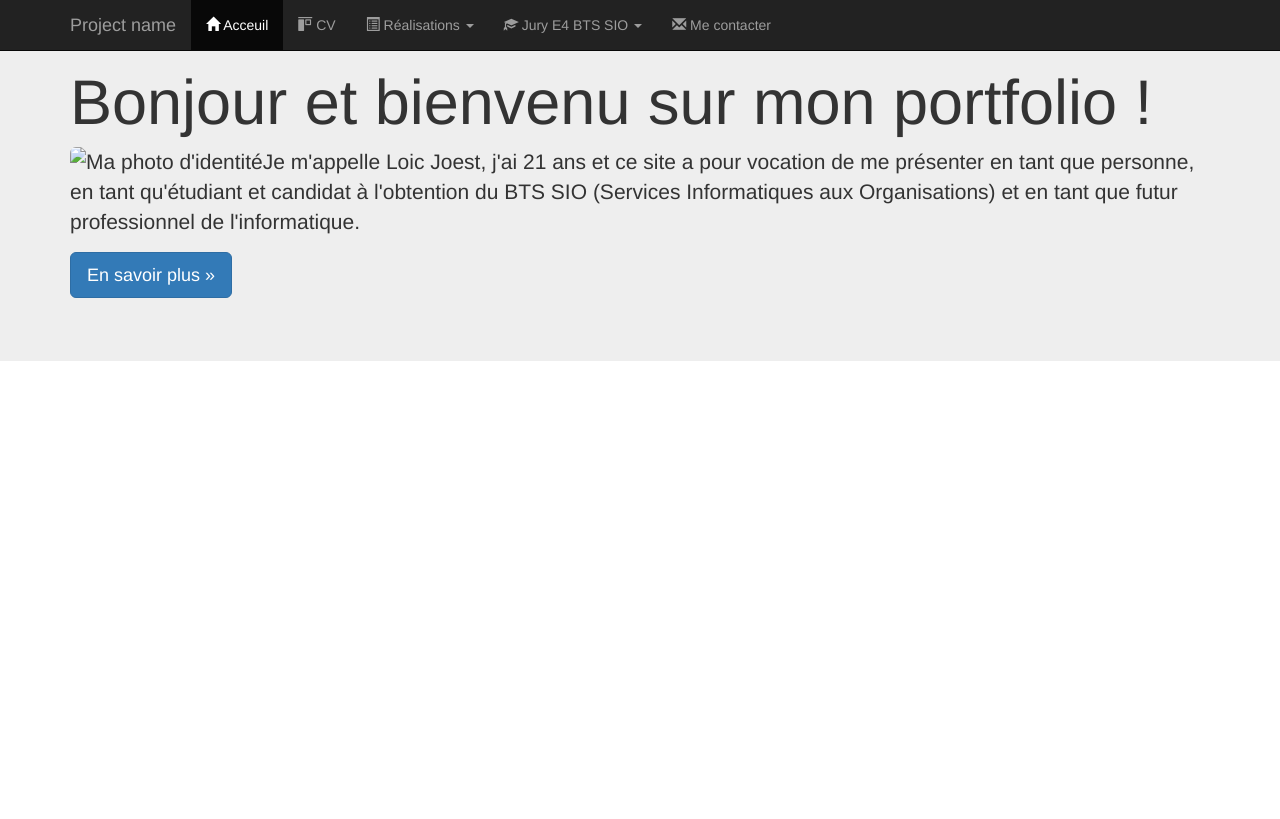
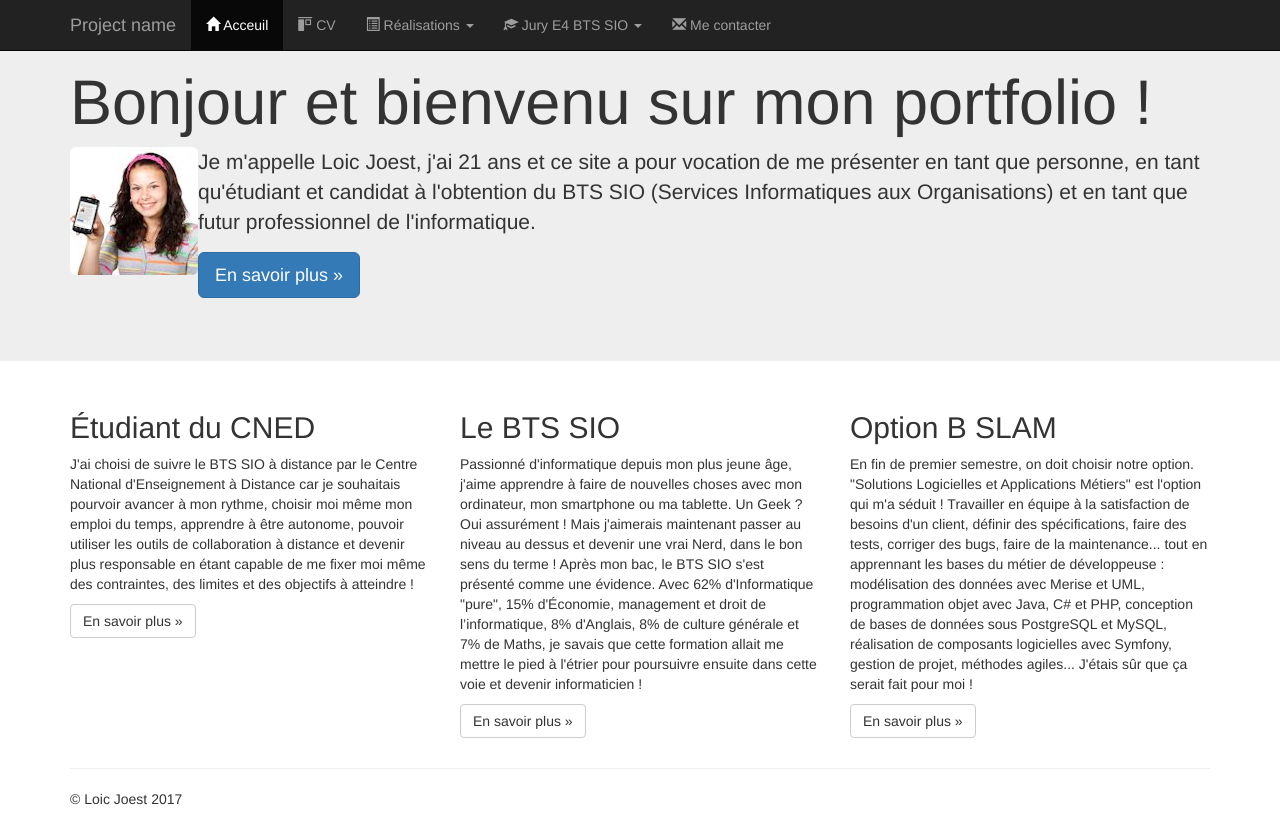
Before and after one commit to JoestLoic/MonPortfolio, a plain HTML site: page index.html in a window 1280 px wide. Drawn offline with nearby package versions, Linux system fonts and the light colour scheme; files that its build step writes are made by us from their sources; files whose address does not match are found by name.

Commit message:
Ajout d'un footer en 3 parties

```diff
--- a/index.html
+++ b/index.html
@@ -11,8 +11,10 @@
         <link rel = "icon" href = "favion.ico">
         <title> PortFolio de Loic Joest (BTS SIO 2017) </title>
 
-        <!-- Bootstrap -->
-        <link href="css/bootstrap.min.css" rel="stylesheet">
+       <!-- Bootstrap core CSS -->
+        <link href="css/bootstrap-3.3.7-dist/css/bootstrap.min.css" rel="stylesheet" type="text/css"/>
+        <!-- Custom styles for this template -->
+        <link href="css/styles.css" rel="stylesheet" type="text/css"/>
     </head>
 
     <body>
@@ -185,7 +187,7 @@
             <div class="container">
                 <h1>Bonjour et bienvenu sur mon portfolio !</h1>
                 <p>
-                    <img id="maPhoto" class="pull-left img-rounded" src="images/AmeliaPilou.jpg" alt="Ma photo d'identité" />
+                    <img id="maPhoto" class="pull-left img-rounded" src="image/AmeliaPilou.jpg" alt="Ma photo d'identité" />
                     Je m'appelle Loic Joest, j'ai 21 ans et ce site a pour
                     vocation de me présenter en tant que personne, en tant
                     qu'étudiant et candidat à l'obtention du BTS SIO (Services
@@ -196,5 +198,59 @@
             </div>
         </div>
 
+        <footer>
+            <div class="container">
+                <div class="row">
+                    <div class="col-md-4">
+                        <h2>Étudiant du CNED</h2>
+                        <p>J'ai choisi de suivre le BTS SIO à distance par le Centre
+                            National d'Enseignement à Distance car je souhaitais
+                            pourvoir avancer à mon rythme, choisir moi même mon
+                            emploi du temps, apprendre à être autonome, pouvoir
+                            utiliser les outils de collaboration à distance et
+                            devenir plus responsable en étant capable de me fixer
+                            moi même des contraintes, des limites et des objectifs
+                            à atteindre !
+                        </p>
+                        <p><a class="btn btn-default" href="http://www.cned.fr" target="_blank" role="button">En savoir plus &raquo;</a></p>
+                    </div>
+                    <div class="col-md-4">
+                        <h2>Le BTS SIO</h2>
+                        <p>Passionné d'informatique depuis mon plus jeune âge, j'aime
+                            apprendre à faire de nouvelles choses avec mon ordinateur,
+                            mon smartphone ou ma tablette. Un Geek ? Oui assurément !
+                            Mais j'aimerais maintenant passer au niveau au dessus et devenir
+                            une vrai Nerd, dans le bon sens du terme ! Après mon bac, le BTS SIO
+                            s'est présenté comme une évidence. Avec 62% d'Informatique "pure",
+                            15% d'Économie, management et droit de l’informatique, 8%
+                            d'Anglais, 8% de culture générale et 7% de Maths, je savais
+                            que cette formation allait me mettre le pied à l'étrier
+                            pour poursuivre ensuite dans cette voie et devenir informaticien !
+                        </p>
+                        <p><a class="btn btn-default" href="https://fr.wikipedia.org/wiki/Brevet_de_technicien_sup%C3%A9rieur_-_Services_informatiques_aux_organisations" target="_blank" role="button">En savoir plus &raquo;</a></p>
+                    </div>
+                    <div class="col-md-4">
+                        <h2>Option B SLAM</h2>
+                        <p>En fin de premier semestre, on doit choisir notre option.
+                            "Solutions Logicielles et Applications Métiers" est
+                            l'option qui m'a séduit&nbsp;! Travailler en équipe
+                            à la satisfaction de besoins d'un client, définir des
+                            spécifications, faire des tests, corriger des bugs,
+                            faire de la maintenance... tout en apprennant les bases
+                            du métier de développeuse :  modélisation des données
+                            avec Merise et UML, programmation objet avec Java, C#
+                            et PHP, conception de bases de données sous PostgreSQL
+                            et MySQL, réalisation de composants logicielles avec
+                            Symfony, gestion de projet, méthodes agiles... J'étais
+                            sûr que ça serait fait pour moi !
+                        </p>
+                        <p><a class="btn btn-default" href="http://www.onisep.fr/Ressources/Univers-Formation/Formations/Post-bac/BTS-Services-informatiques-aux-organisations-option-B-solutions-logicielles-et-applications-metiers" target="_blank" role="button">En savoir plus &raquo;</a></p>
+                    </div>
+                </div>
+                <hr>
+                <p id="copyright">&copy; Loic Joest 2017</p>
+            </div> <!-- /container -->
+        </footer>
+
     </body>
 </html>
```
